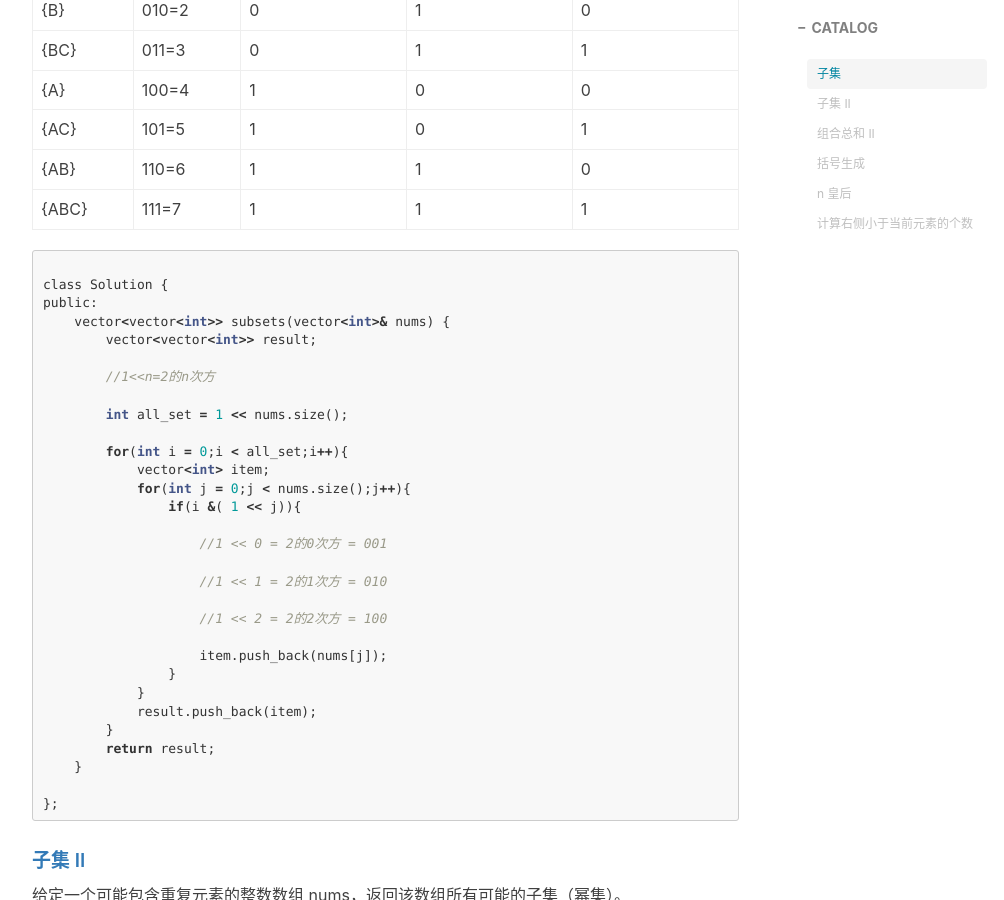
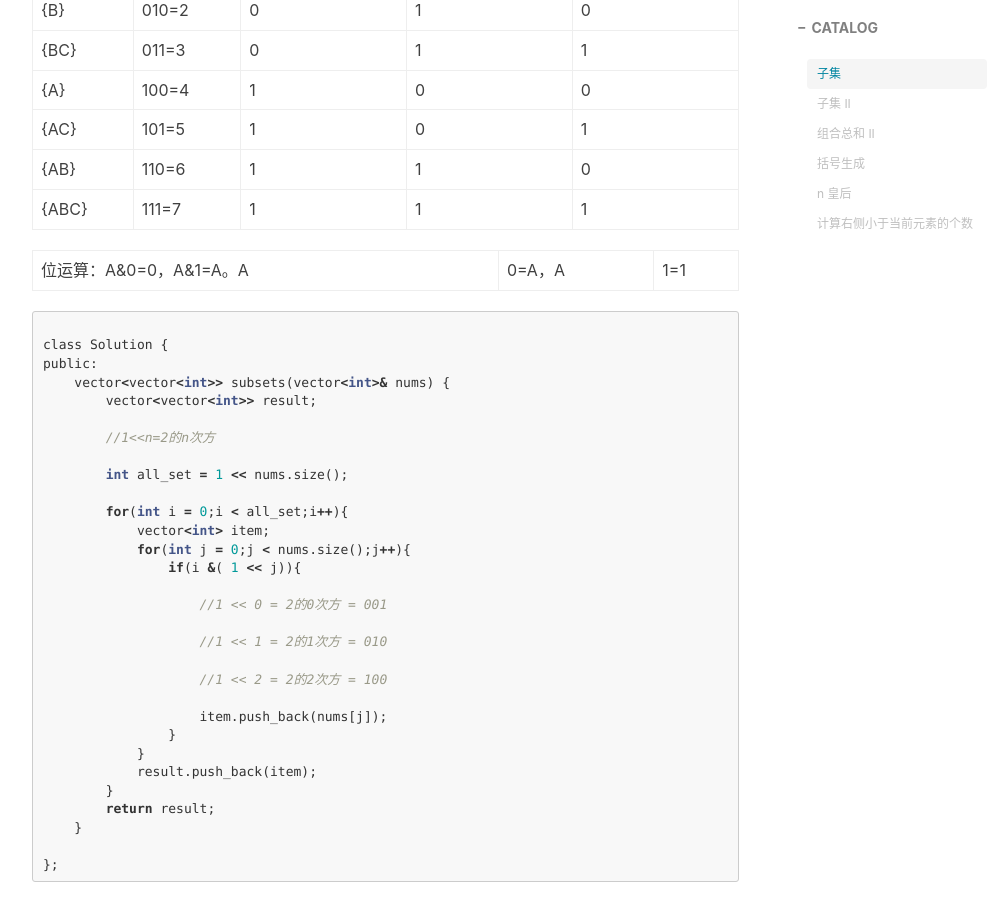
Before and after one commit to chenanbao/chenanbao.github.io, a Jekyll site: the page built from _posts/2019-09-15-数据结构与算法-递归回溯分治.md, in a window 1280 px wide and 900 px high, scrolled down 2047 px. Shown: the whole window, without its empty margins (233-1237 px from the left). Built offline with Jekyll 4.4.1, drawn with Linux system fonts in a browser that asks for light colours; nearby versions of some CDN libraries; comment, search, counter and statistics services are not loaded.

Commit message:
Update 2019-09-15-数据结构与算法-递归回溯分治.md

````diff
--- a/_posts/2019-09-15-数据结构与算法-递归回溯分治.md
+++ b/_posts/2019-09-15-数据结构与算法-递归回溯分治.md
@@ -68,6 +68,7 @@ public:
 
 位运算
 
+
 | 运算符 | 含义 | 举例 | 十进制形式 |
 | ------ | ------ | ------ | ------ |
 | & | 按位与 | 0011&0101=0001 | 3&5=1 |
@@ -89,6 +90,9 @@ public:
 | {AC} | 101=5 | 1 | 0 | 1 |
 | {AB} | 110=6 | 1 | 1 | 0 |
 | {ABC} | 111=7 | 1 | 1 | 1 |
+
+
+位运算：A&0=0，A&1=A。A|0=A，A|1=1
 
 ```c
 
````
